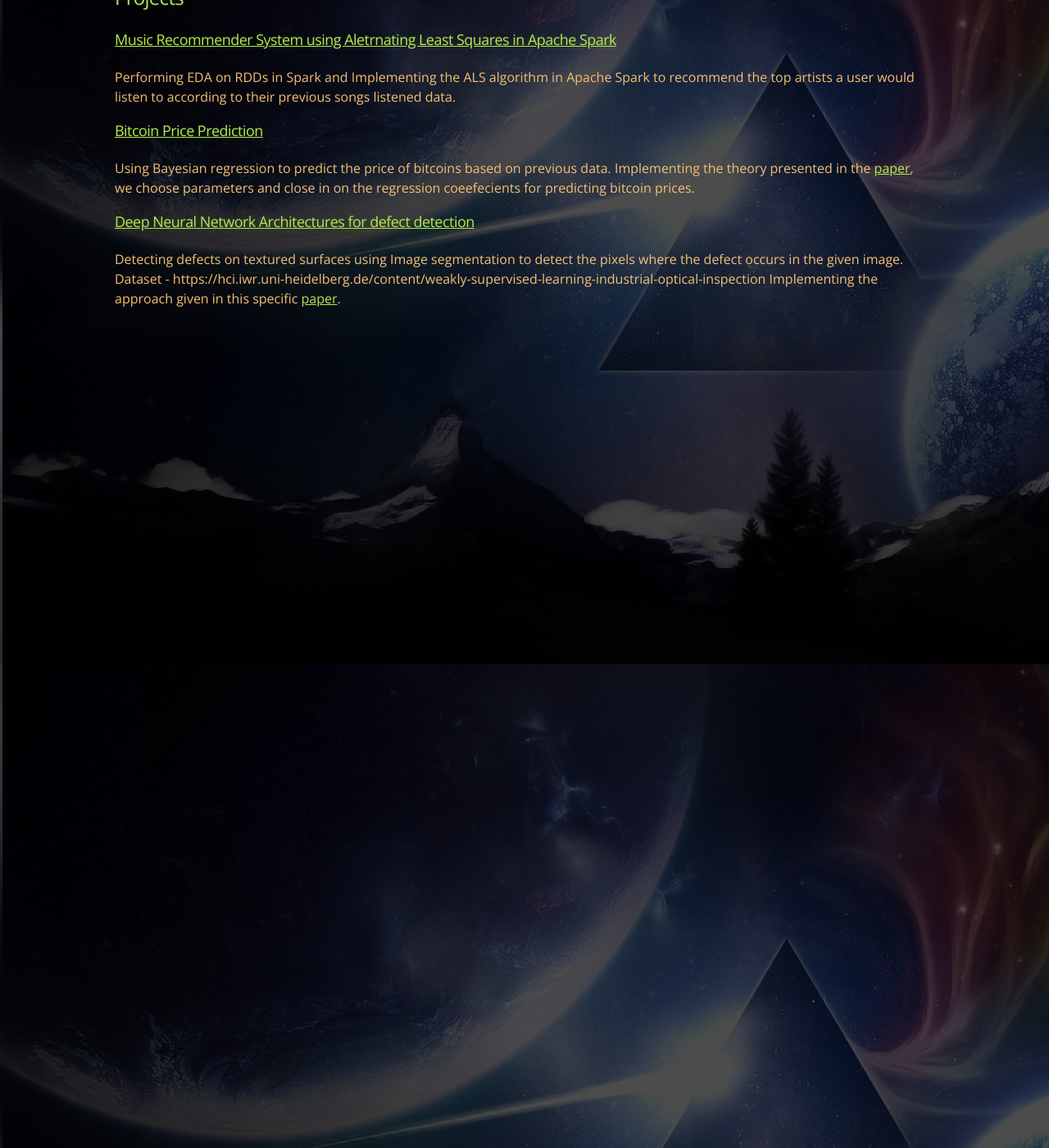
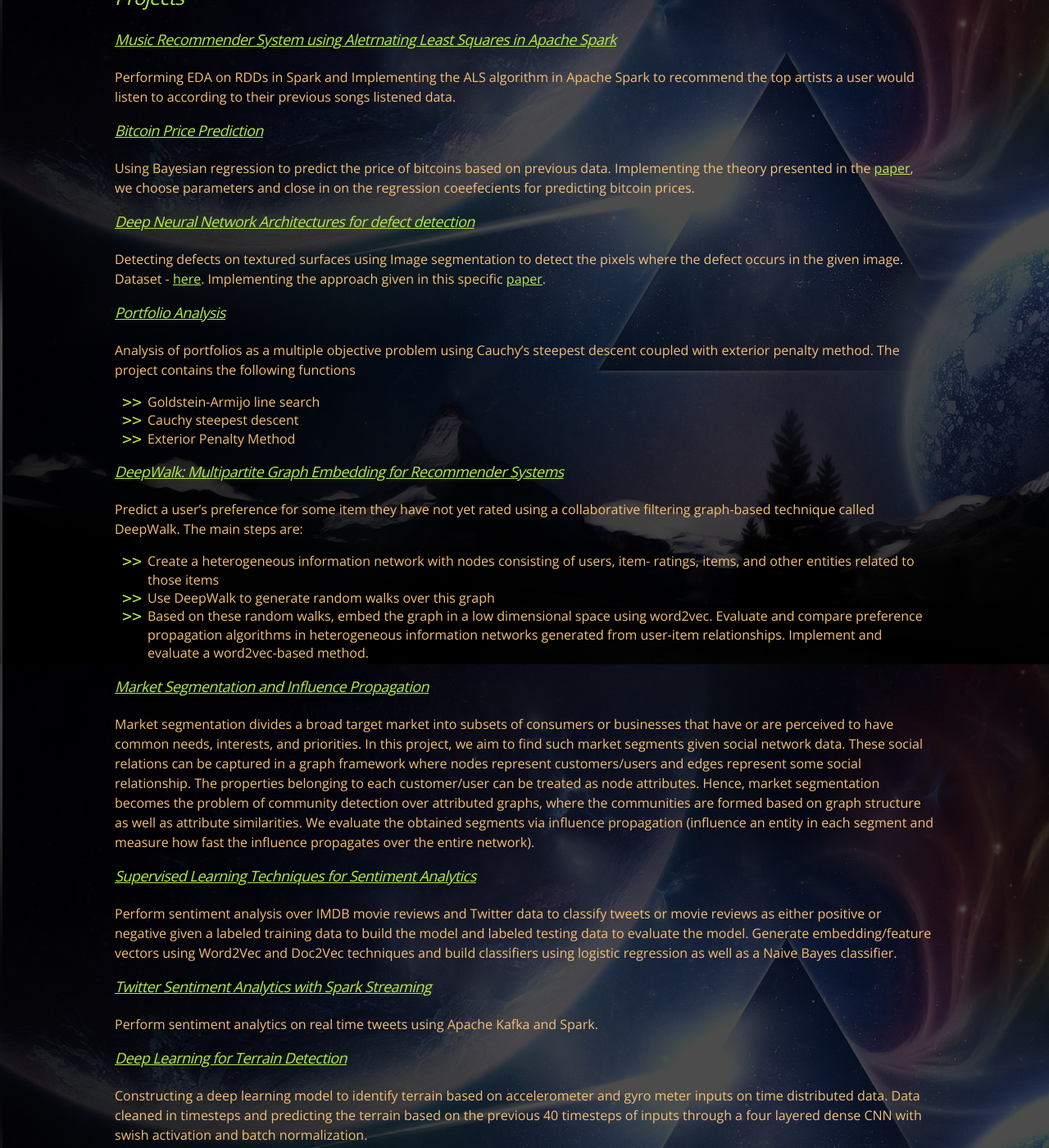
Before and after one commit to KrishnaMurali177/KrishnaMurali177.github.io, a Jekyll site: the page built from projects.md, in a window 1280 px wide and 1400 px high, scrolled down 270 px. Shown: the whole window at 82% size. Built offline with Jekyll 4.4.1, drawn with Linux system fonts in a browser that asks for light colours; our own code applies the rules of GitHub Pages for plain Markdown files; some of the changed text lies outside the part shown.

Commit message:
Update projects.md

```diff
--- a/projects.md
+++ b/projects.md
@@ -2,13 +2,57 @@
 layout: default
 ---
 
-## Projects
+## _Projects_
 
-### [Music Recommender System using Aletrnating Least Squares in Apache Spark](https://github.com/KrishnaMurali177/Algorithms-for-Data-Guided-Business-Intelligence/tree/master/Music%20Recommender%20System)
+### [_Music Recommender System using Aletrnating Least Squares in Apache Spark_](https://github.com/KrishnaMurali177/Algorithms-for-Data-Guided-Business-Intelligence/tree/master/Music%20Recommender%20System)
 Performing EDA on RDDs in Spark and Implementing the ALS algorithm in Apache Spark to recommend the top artists a user would listen to according to their previous songs listened data.
 
-### [Bitcoin Price Prediction](https://github.com/KrishnaMurali177/Algorithms-for-Data-Guided-Business-Intelligence/tree/master/Bitcoin%20Price%20Prediction)
+### [_Bitcoin Price Prediction_](https://github.com/KrishnaMurali177/Algorithms-for-Data-Guided-Business-Intelligence/tree/master/Bitcoin%20Price%20Prediction)
 Using Bayesian regression to predict the price of bitcoins based on previous data. Implementing the theory presented in the [paper](https://arxiv.org/pdf/1410.1231.pdf), we choose parameters and close in on the regression coeefecients for predicting bitcoin prices.
 
-### [Deep Neural Network Architectures for defect detection](https://github.com/KrishnaMurali177/Algorithms-for-Data-Guided-Business-Intelligence/tree/master/DNN%20Architectures%20for%20Defect%20Detection)
-Detecting defects on textured surfaces using Image segmentation to detect the pixels where the defect occurs in the given image. Dataset - https://hci.iwr.uni-heidelberg.de/content/weakly-supervised-learning-industrial-optical-inspection Implementing the approach given in this specific [paper](https://arxiv.org/abs/1505.04597).
+### [_Deep Neural Network Architectures for defect detection_](https://github.com/KrishnaMurali177/Algorithms-for-Data-Guided-Business-Intelligence/tree/master/DNN%20Architectures%20for%20Defect%20Detection)
+Detecting defects on textured surfaces using Image segmentation to detect the pixels where the defect occurs in the given image. Dataset - [here](https://hci.iwr.uni-heidelberg.de/content/weakly-supervised-learning-industrial-optical-inspection). Implementing the approach given in this specific [paper](https://arxiv.org/abs/1505.04597).
+
+### [_Portfolio Analysis_](https://github.com/KrishnaMurali177/Portfolio_Analysis)
+Analysis of portfolios as a multiple objective problem using Cauchy's steepest descent coupled with exterior penalty method. The project contains the following functions
+* Goldstein-Armijo line search
+* Cauchy steepest descent
+* Exterior Penalty Method
+
+### [_DeepWalk: Multipartite Graph Embedding for Recommender Systems_](https://github.com/KrishnaMurali177/Algorithms-for-Data-Guided-Business-Intelligence/tree/master/Graph%20Embedding%20Recommender%20System)
+Predict a user’s preference for some item they have not yet rated using a collaborative filtering graph-based technique called DeepWalk. The main steps are:
+* Create a heterogeneous information network with nodes consisting of users, item- ratings, items, and other entities related to those items
+* Use DeepWalk to generate random walks over this graph
+* Based on these random walks, embed the graph in a low dimensional space using word2vec. Evaluate and compare preference propagation algorithms in heterogeneous information networks generated from user-item relationships. Implement and evaluate a word2vec-based method.
+
+### [_Market Segmentation and Influence Propagation_](https://github.com/KrishnaMurali177/Algorithms-for-Data-Guided-Business-Intelligence/tree/master/Market%20Segmentation)
+Market segmentation divides a broad target market into subsets of consumers or businesses that have or are perceived to have common needs, interests, and priorities. In this project, we aim to find such market segments given social network data. These social relations can be captured in a graph framework where nodes represent customers/users and edges represent some social relationship. The properties belonging to each customer/user can be treated as node attributes. Hence, market segmentation becomes the problem of community detection over attributed graphs, where the communities are formed based on graph structure as well as attribute similarities. We evaluate the obtained segments via influence propagation (influence an entity in each segment and measure how fast the influence propagates over the entire network).
+
+### [_Supervised Learning Techniques for Sentiment Analytics_](https://github.com/KrishnaMurali177/Algorithms-for-Data-Guided-Business-Intelligence/tree/master/Supervised%20Learning%20Techniques%20for%20Sentiment%20Analysis)
+Perform sentiment analysis over IMDB movie reviews and Twitter data to classify tweets or movie reviews as either positive or negative given a labeled training data to build the model and labeled testing data to evaluate the model. Generate embedding/feature vectors using Word2Vec and Doc2Vec techniques and build classifiers using logistic regression as well as a Naive Bayes classifier.
+
+### [_Twitter Sentiment Analytics with Spark Streaming_](https://github.com/KrishnaMurali177/Algorithms-for-Data-Guided-Business-Intelligence/tree/master/Twitter%20Sentiment%20Analytics)
+Perform sentiment analytics on real time tweets using Apache Kafka and Spark.
+
+### [_Deep Learning for Terrain Detection_](https://github.com/KrishnaMurali177/Deep-Learning-Terrain-Identification)
+Constructing a deep learning model to identify terrain based on accelerometer and gyro meter inputs on time distributed data. Data cleaned in timesteps and predicting the terrain based on the previous 40 timesteps of inputs through a four layered dense CNN with swish activation and batch normalization.
+
+### [_Cotton Tip Image Identification_](https://github.com/KrishnaMurali177/Cotton-Tip-Image-Identification)
+Object detection model to identify cotton fiber tips in the microscopic images of cotton fiber. Custom object detection model was built on top of tensorflow model zoo using Single Shot Detector and RetinaNet algorithms to identify the cotton tips.
+
+### [_Non Linear Programming Algorithms_](https://github.com/KrishnaMurali177/Non-Linear-Programming)
+Methods in finding the minimums of a non linear function. The following algorithms have been implemented in python using sympy and numpy libraries.
+* Bisection method
+* Golden Section method
+* Fibonacci method
+* Newton's method
+* Cauchy's steepest descent
+* Conjugate gradient method
+* Nonlinear Conjugate gradient method
+* BFGS algorithm
+* Exterior penalty method
+* Interior penalty method
+* Nelder-mead method
+* Zoutendijk algorithm
+
+[Take me back](https://krishnamurali177.github.io/).
```
